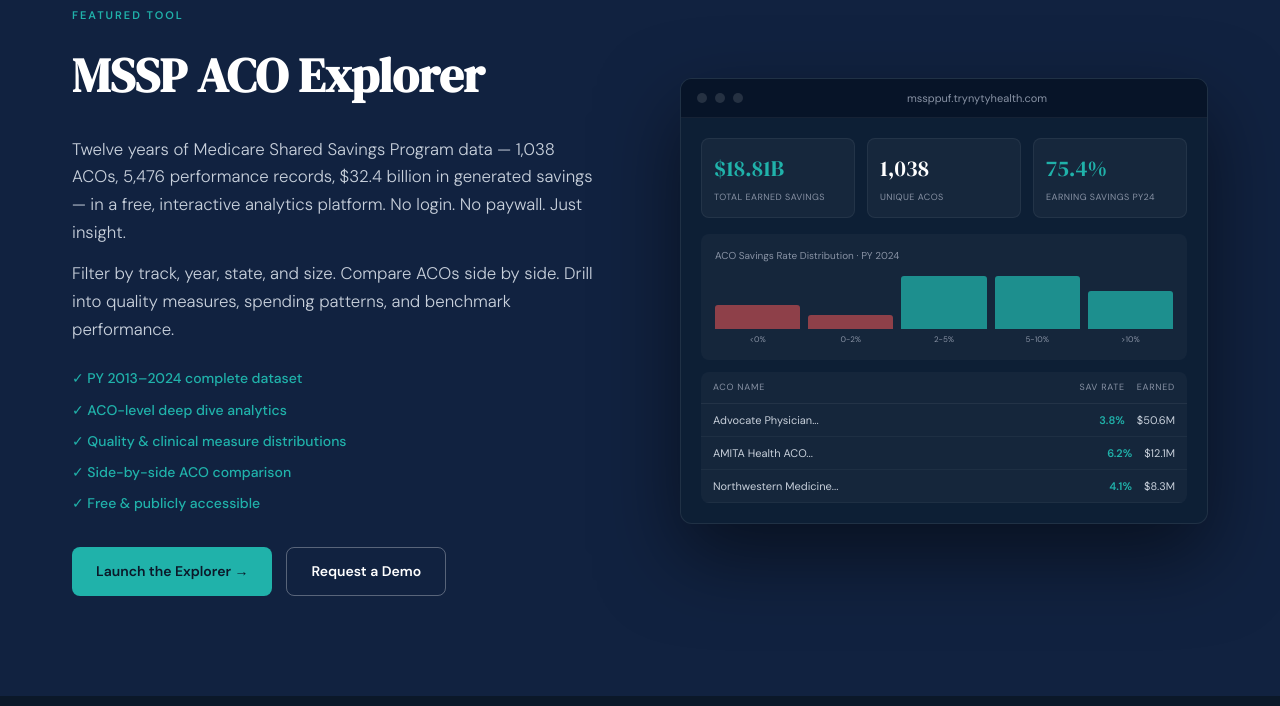
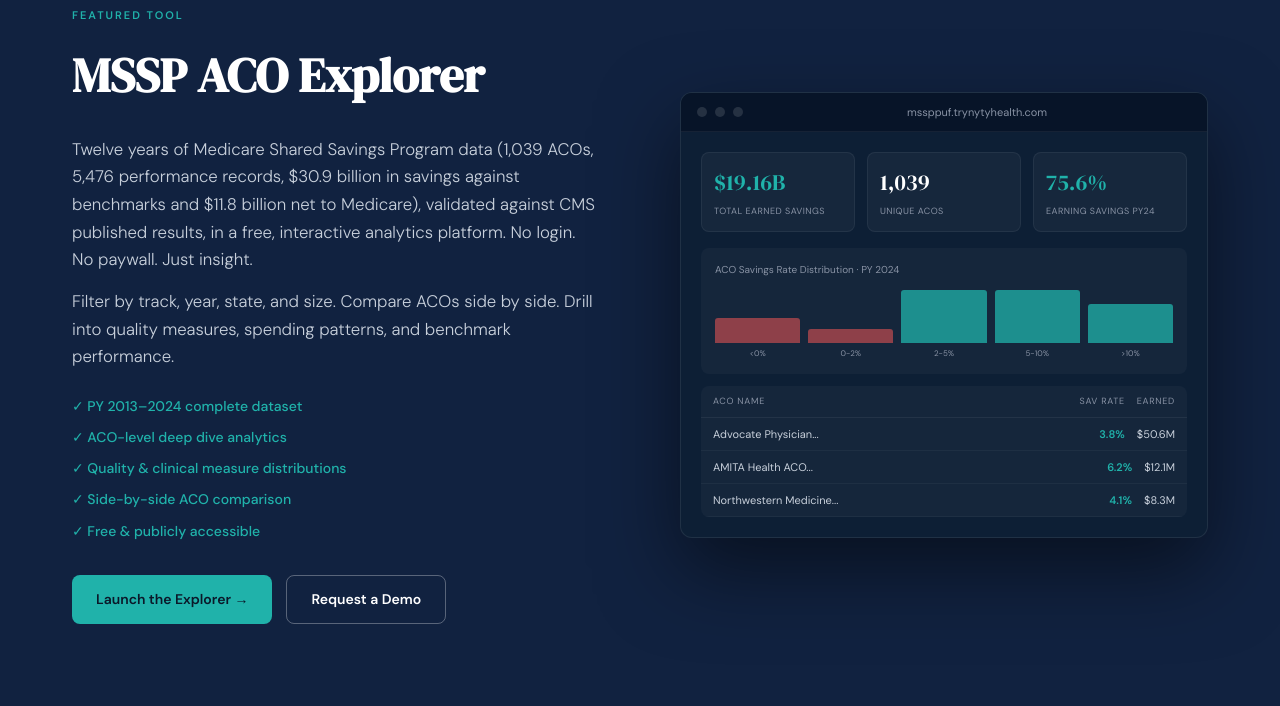
Before and after one commit to trynytyhealthSmithson/trynyty-website, a plain HTML site: page index.html in a window 1280 px wide. Shown: the part 2580-3286 px from the top of the page. Drawn offline with Linux system fonts and the light colour scheme; a script that the page names is missing.

Commit message:
Update MSSP Explorer figures to the 2.0 CMS-basis totals (#6)
Claude-Session: https://claude.ai/code/session_01XEdGvRPDB5bKFnbjj3FkW9

Co-authored-by: Claude Opus 5.5 <noreply@anthropic.com>

```diff
--- a/index.html
+++ b/index.html
@@ -185,7 +185,7 @@
         <div class="feature-text">
           <div class="section-eyebrow">Featured Tool</div>
           <h2>MSSP ACO Explorer</h2>
-          <p class="feature-desc">Twelve years of Medicare Shared Savings Program data — 1,038 ACOs, 5,476 performance records, $32.4 billion in generated savings — in a free, interactive analytics platform. No login. No paywall. Just insight.</p>
+          <p class="feature-desc">Twelve years of Medicare Shared Savings Program data (1,039 ACOs, 5,476 performance records, $30.9 billion in savings against benchmarks and $11.8 billion net to Medicare), validated against CMS published results, in a free, interactive analytics platform. No login. No paywall. Just insight.</p>
           <p class="feature-desc">Filter by track, year, state, and size. Compare ACOs side by side. Drill into quality measures, spending patterns, and benchmark performance. </p>
           <div class="feature-highlights">
             <div class="fh">✓ PY 2013–2024 complete dataset</div>
@@ -210,15 +210,15 @@
             <div class="preview-screen">
               <div class="preview-stat-row">
                 <div class="preview-stat">
-                  <div class="ps-val teal">$18.81B</div>
+                  <div class="ps-val teal">$19.16B</div>
                   <div class="ps-lab">Total Earned Savings</div>
                 </div>
                 <div class="preview-stat">
-                  <div class="ps-val">1,038</div>
+                  <div class="ps-val">1,039</div>
                   <div class="ps-lab">Unique ACOs</div>
                 </div>
                 <div class="preview-stat">
-                  <div class="ps-val teal">75.4%</div>
+                  <div class="ps-val teal">75.6%</div>
                   <div class="ps-lab">Earning Savings PY24</div>
                 </div>
               </div>
```
Also changed, not shown: tools.html (+3 -3 lines).
